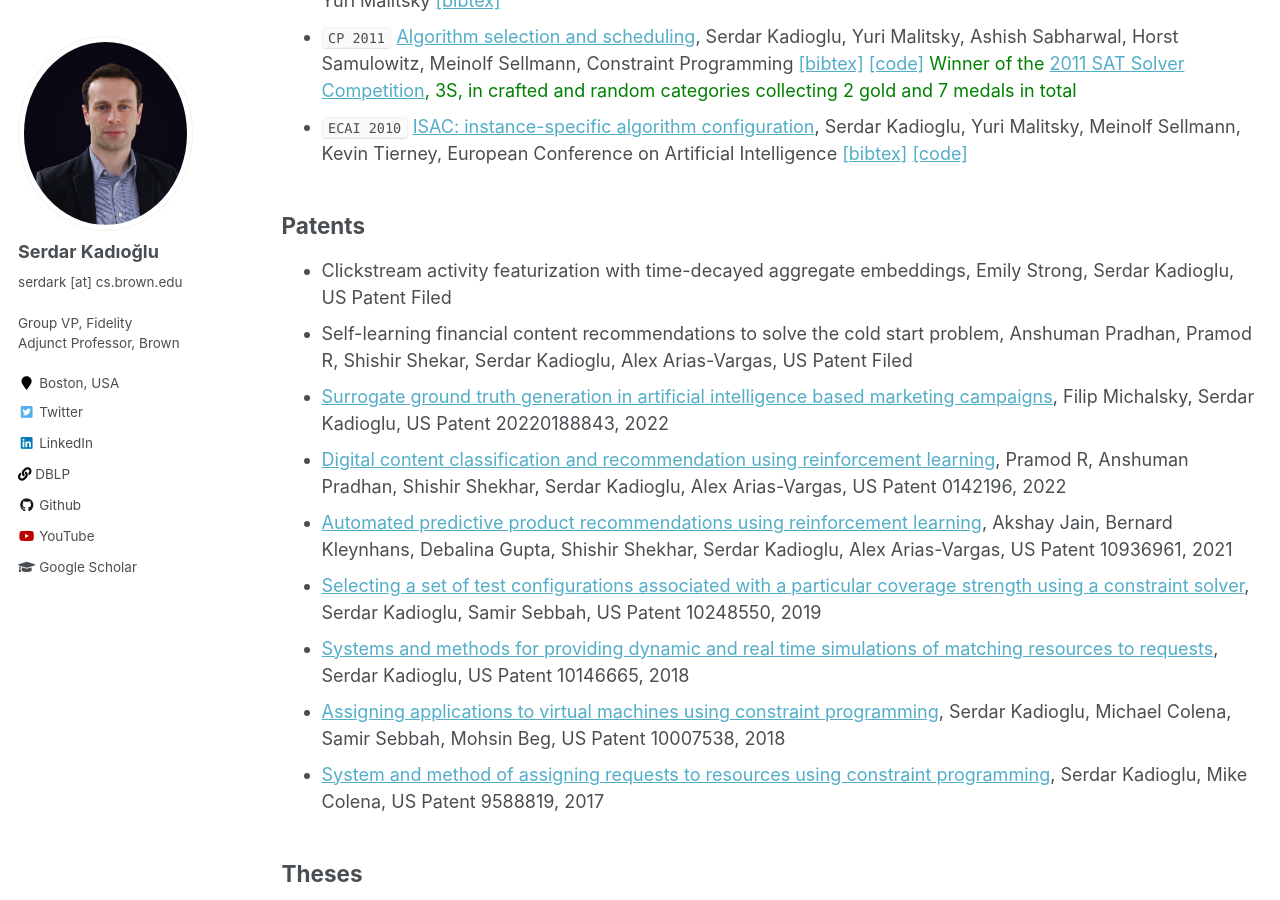
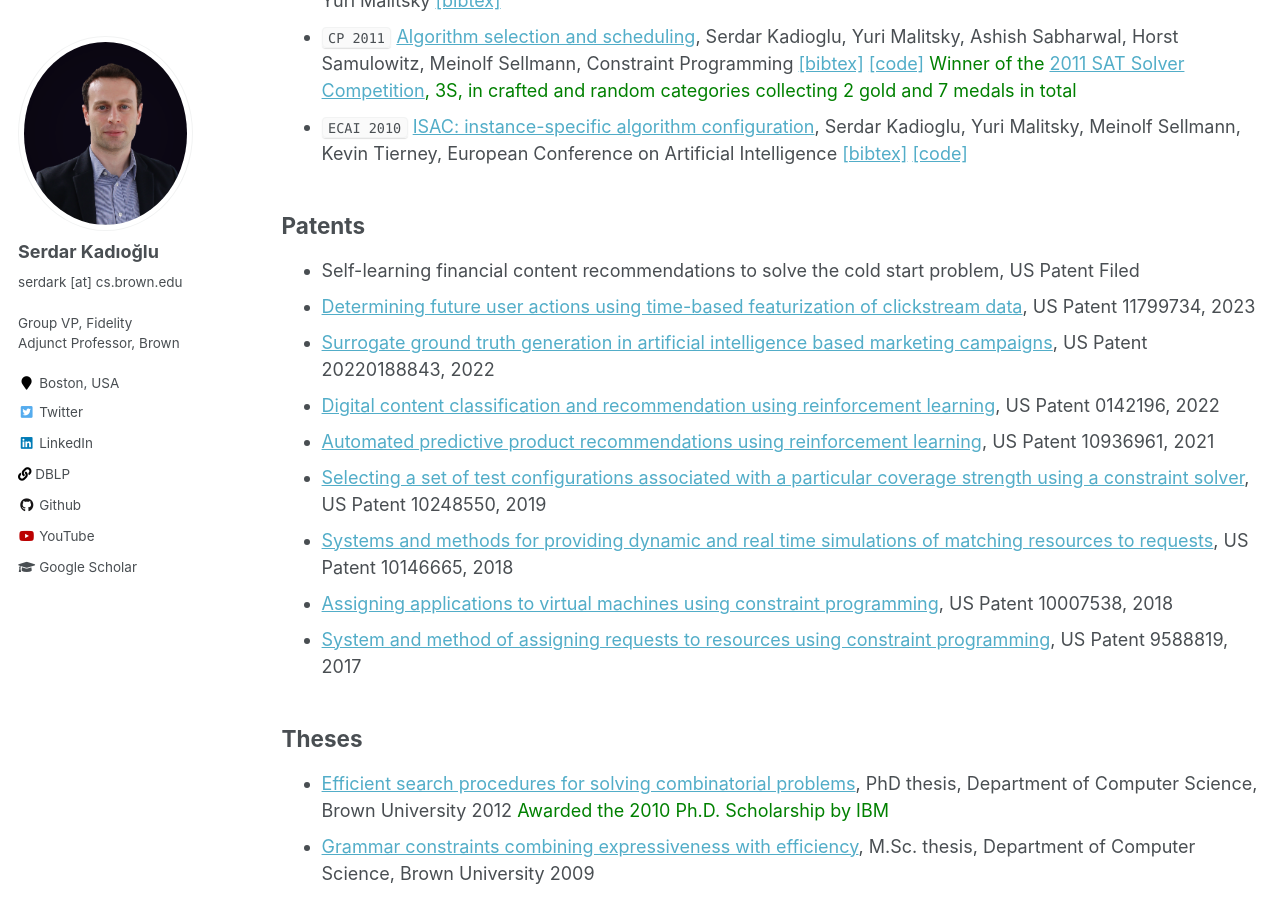
Before and after one commit to skadio/skadio.github.io, a Jekyll site: the page built from _pages/publications.md, in a window 1280 px wide and 900 px high, scrolled down 4145 px. Built offline with Jekyll 4.4.1, drawn with Linux system fonts in a browser that asks for light colours.

Commit message:
Update publications.md

```diff
--- a/_pages/publications.md
+++ b/_pages/publications.md
@@ -93,15 +93,15 @@ and Machine Learning](http://osullivan.ucc.ie/CPML2023/submissions/09.pdf), Xin
 * `ECAI 2010` [ISAC: instance-specific algorithm configuration](https://dl.acm.org/doi/10.5555/1860967.1861114), Serdar Kadioglu, Yuri Malitsky, Meinolf Sellmann, Kevin Tierney, European Conference on Artificial Intelligence [[bibtex]](http://dblp.uni-trier.de/rec/bibtex/conf/ecai/KadiogluMST10) [[code]](https://sites.google.com/site/serdrk/software)
 
 ## Patents
-* Clickstream activity featurization with time-decayed aggregate embeddings, Emily Strong, Serdar Kadioglu, US Patent Filed
-* Self-learning financial content recommendations to solve the cold start problem, Anshuman Pradhan, Pramod R, Shishir Shekar, Serdar Kadioglu, Alex Arias-Vargas, US Patent Filed
-* [Surrogate ground truth generation in artificial intelligence based marketing campaigns](https://scholar.google.com/citations?view_op=view_citation&hl=en&user=tOgYtHkAAAAJ&cstart=20&pagesize=80&citation_for_view=tOgYtHkAAAAJ:nZcligLrVowC), Filip Michalsky, Serdar Kadioglu, US Patent 20220188843, 2022
-* [Digital content classification and recommendation using reinforcement learning](https://scholar.google.com/citations?view_op=view_citation&hl=en&user=tOgYtHkAAAAJ&cstart=20&pagesize=80&citation_for_view=tOgYtHkAAAAJ:ODE9OILHJdcC), Pramod R, Anshuman Pradhan, Shishir Shekhar, Serdar Kadioglu, Alex Arias-Vargas, US Patent 0142196, 2022
-* [Automated predictive product recommendations using reinforcement learning](https://scholar.google.com/citations?view_op=view_citation&hl=en&user=tOgYtHkAAAAJ&cstart=20&pagesize=80&citation_for_view=tOgYtHkAAAAJ:yFnVuubrUp4C), Akshay Jain, Bernard Kleynhans, Debalina Gupta, Shishir Shekhar, Serdar Kadioglu, Alex Arias-Vargas, US Patent 10936961, 2021
-* [Selecting a set of test configurations associated with a particular coverage strength using a constraint solver](https://scholar.google.com/citations?view_op=view_citation&hl=en&user=tOgYtHkAAAAJ&sortby=pubdate&authuser=1&citation_for_view=tOgYtHkAAAAJ:ZzlSgRqYykMC), Serdar Kadioglu, Samir Sebbah, US Patent 10248550, 2019
-* [Systems and methods for providing dynamic and real time simulations of matching resources to requests](https://scholar.google.com/citations?view_op=view_citation&hl=en&user=tOgYtHkAAAAJ&cstart=20&pagesize=80&sortby=pubdate&authuser=1&citation_for_view=tOgYtHkAAAAJ:Aul-kAQHnToC), Serdar Kadioglu, US Patent 10146665, 2018
-* [Assigning applications to virtual machines using constraint programming](https://scholar.google.com/citations?view_op=view_citation&hl=en&user=tOgYtHkAAAAJ&citation_for_view=tOgYtHkAAAAJ:cWzG1nlazyYC), Serdar Kadioglu, Michael Colena, Samir Sebbah, Mohsin Beg, US Patent 10007538, 2018
-* [System and method of assigning requests to resources using constraint programming](https://scholar.google.com/citations?view_op=view_citation&hl=en&user=tOgYtHkAAAAJ&citation_for_view=tOgYtHkAAAAJ:WJVC3Jt7v1AC), Serdar Kadioglu, Mike Colena, US Patent 9588819, 2017
+* Self-learning financial content recommendations to solve the cold start problem, US Patent Filed
+* [Determining future user actions using time-based featurization of clickstream data](https://www.freepatentsonline.com/11799734.html), US Patent 11799734, 2023
+* [Surrogate ground truth generation in artificial intelligence based marketing campaigns](https://scholar.google.com/citations?view_op=view_citation&hl=en&user=tOgYtHkAAAAJ&cstart=20&pagesize=80&citation_for_view=tOgYtHkAAAAJ:nZcligLrVowC), US Patent 20220188843, 2022
+* [Digital content classification and recommendation using reinforcement learning](https://scholar.google.com/citations?view_op=view_citation&hl=en&user=tOgYtHkAAAAJ&cstart=20&pagesize=80&citation_for_view=tOgYtHkAAAAJ:ODE9OILHJdcC), US Patent 0142196, 2022
+* [Automated predictive product recommendations using reinforcement learning](https://scholar.google.com/citations?view_op=view_citation&hl=en&user=tOgYtHkAAAAJ&cstart=20&pagesize=80&citation_for_view=tOgYtHkAAAAJ:yFnVuubrUp4C), US Patent 10936961, 2021
+* [Selecting a set of test configurations associated with a particular coverage strength using a constraint solver](https://scholar.google.com/citations?view_op=view_citation&hl=en&user=tOgYtHkAAAAJ&sortby=pubdate&authuser=1&citation_for_view=tOgYtHkAAAAJ:ZzlSgRqYykMC), US Patent 10248550, 2019
+* [Systems and methods for providing dynamic and real time simulations of matching resources to requests](https://scholar.google.com/citations?view_op=view_citation&hl=en&user=tOgYtHkAAAAJ&cstart=20&pagesize=80&sortby=pubdate&authuser=1&citation_for_view=tOgYtHkAAAAJ:Aul-kAQHnToC), US Patent 10146665, 2018
+* [Assigning applications to virtual machines using constraint programming](https://scholar.google.com/citations?view_op=view_citation&hl=en&user=tOgYtHkAAAAJ&citation_for_view=tOgYtHkAAAAJ:cWzG1nlazyYC), US Patent 10007538, 2018
+* [System and method of assigning requests to resources using constraint programming](https://scholar.google.com/citations?view_op=view_citation&hl=en&user=tOgYtHkAAAAJ&citation_for_view=tOgYtHkAAAAJ:WJVC3Jt7v1AC), US Patent 9588819, 2017
 
 [comment]: # (http://patft.uspto.gov/netacgi/nph-Parser?Sect1=PTO2&Sect2=HITOFF&u=%2Fnetahtml%2FPTO%2Fsearch-adv.htm&r=1&p=1&f=G&l=50&d=PTXT&S1=10007538.PN.&OS=PN/10007538&RS=PN/10007538)
 
```
